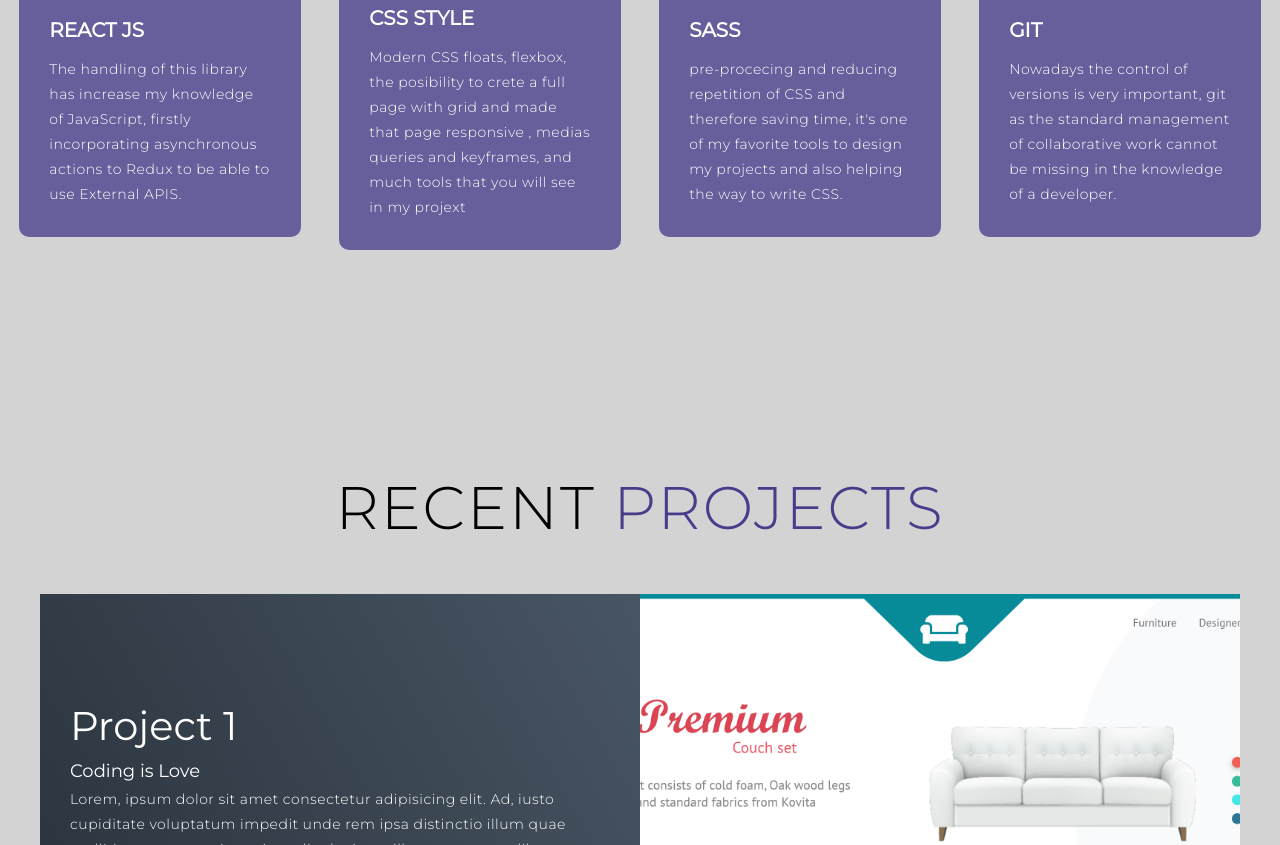
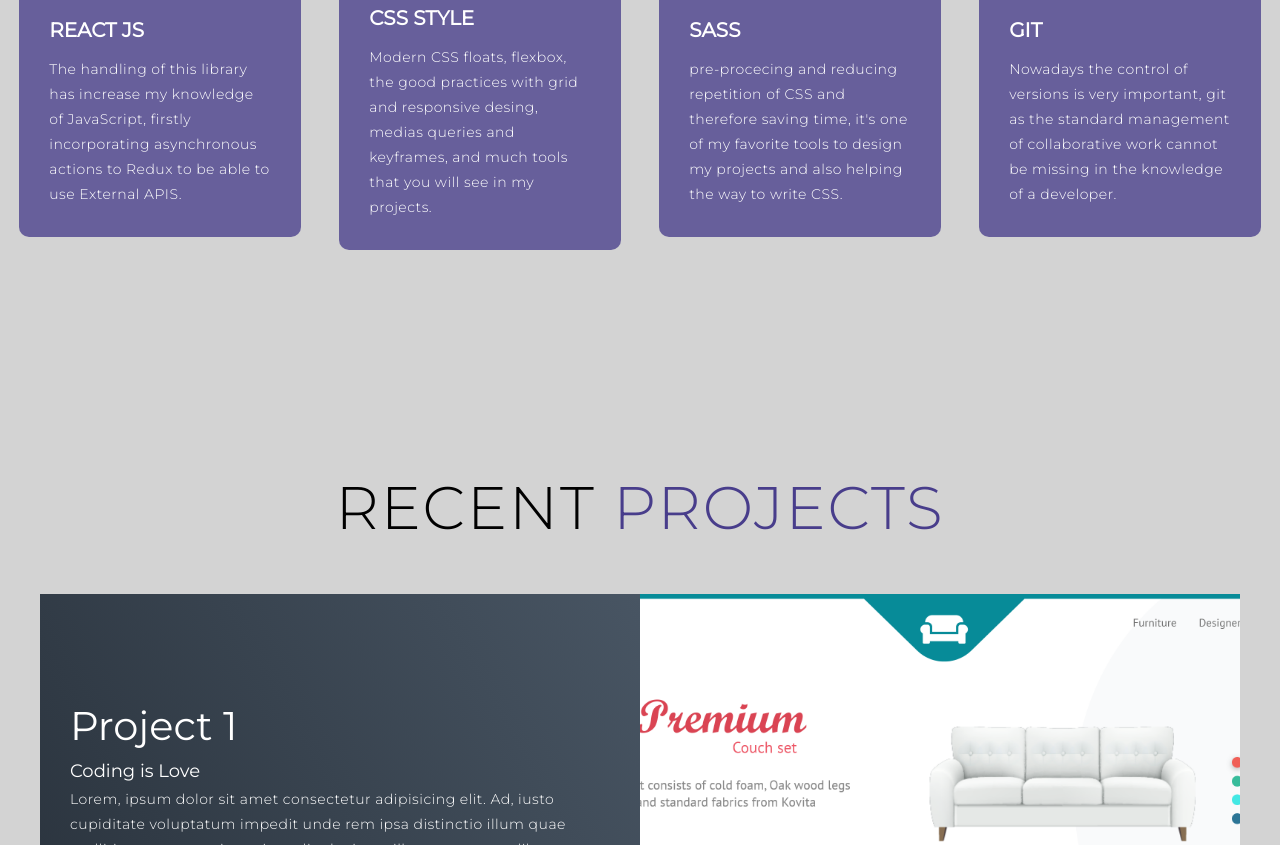
Before and after one commit to Sam-sotto/V13-Project, a plain HTML site: page index.html in a window 1280 px wide. Shown: the part 1229-2074 px from the top of the page. Drawn offline with Linux system fonts and the light colour scheme; a script that the page names is missing.

Commit message:
Fourth
next

```diff
--- a/index.html
+++ b/index.html
@@ -63,7 +63,7 @@
           <div class="icon"><img src="https://img.icons8.com/dusk/100/000000/css3.png"/></div>
           <h2>Css Style</h2>
           <p>
-            Modern CSS floats, flexbox, the posibility to crete a full page with grid and made that page responsive , medias queries and keyframes, and much tools that you will see in my projext </p>
+            Modern CSS floats, flexbox, the good practices with grid and responsive desing, medias queries and keyframes, and much tools that you will see in my projects.   </p>
         </div>
         <div class="service-item">
           <div class="icon"><img src="https://img.icons8.com/color/100/000000/sass-avatar.png"/></div>
```
